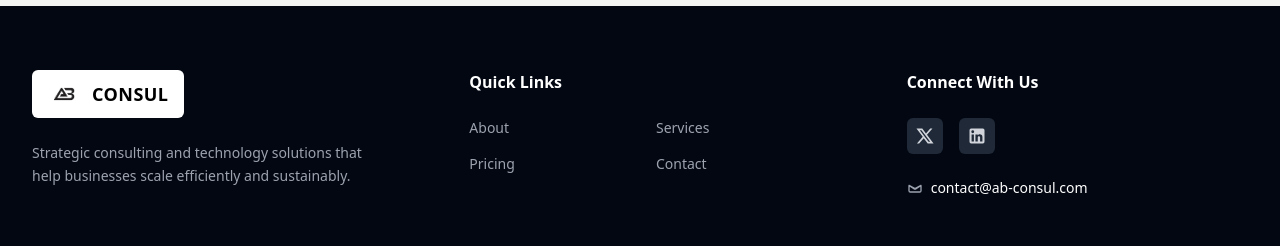
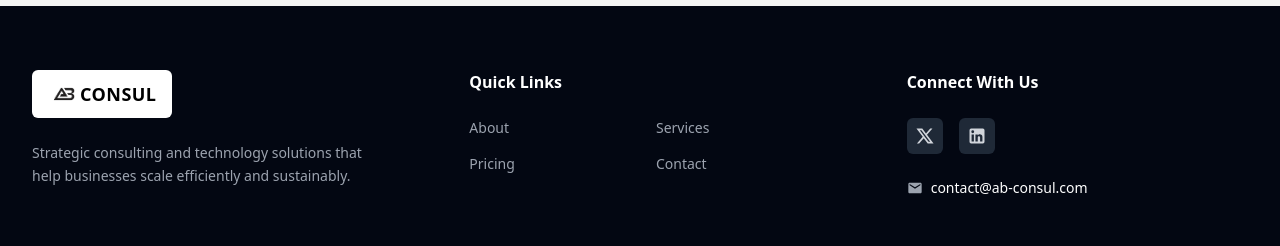
Before and after one commit to l-tting/ab-consul, a Next.js app in the folder my-app/: page / in a window 1280 px wide. Shown: the part 3301-3547 px from the top of the page. Built offline with nearby package versions, Linux system fonts and the light colour scheme.

Commit message:
footer mail -c1

```diff
--- a/my-app/src/components/Footer.jsx
+++ b/my-app/src/components/Footer.jsx
@@ -13,11 +13,7 @@ function Footer() {
       name: "X",
       href: "https://x.com/yourhandle",
       svg: (
-        <svg
-          className="h-5 w-5"
-          viewBox="0 0 24 24"
-          fill="currentColor"
-        >
+        <svg className="h-5 w-5" viewBox="0 0 24 24" fill="currentColor">
           <path d="M10.488 14.651L15.25 21h7l-7.858-10.478L20.93 3h-2.65l-5.117 5.886L8.75 3h-7l7.51 10.015L2.32 21h2.65zM16.25 19L5.75 5h2l10.5 14z"></path>
         </svg>
       ),
@@ -26,11 +22,7 @@ function Footer() {
       name: "LinkedIn",
       href: "https://linkedin.com/company/yourcompany",
       svg: (
-        <svg
-          className="h-5 w-5"
-          viewBox="0 0 24 24"
-          fill="currentColor"
-        >
+        <svg className="h-5 w-5" viewBox="0 0 24 24" fill="currentColor">
           <path d="M19 3a2 2 0 0 1 2 2v14a2 2 0 0 1-2 2H5a2 2 0 0 1-2-2V5a2 2 0 0 1 2-2zm-.5 15.5v-5.3a3.26 3.26 0 0 0-3.26-3.26c-.85 0-1.84.52-2.32 1.3v-1.11h-2.79v8.37h2.79v-4.93c0-.77.62-1.4 1.39-1.4a1.4 1.4 0 0 1 1.4 1.4v4.93zM6.88 8.56a1.68 1.68 0 0 0 1.68-1.68c0-.93-.75-1.69-1.68-1.69a1.69 1.69 0 0 0-1.69 1.69c0 .93.76 1.68 1.69 1.68m1.39 9.94v-8.37H5.5v8.37z"></path>
         </svg>
       ),
@@ -41,12 +33,12 @@ function Footer() {
     <footer className="bg-gray-950 text-gray-300">
       <div className="max-w-7xl mx-auto px-6 lg:px-8 py-16">
 
-        {/* Top Section: Brand / Links / Connect */}
+        {/* Top Section */}
         <div className="grid grid-cols-1 md:grid-cols-3 gap-16 lg:gap-24">
 
           {/* Brand */}
           <div>
-            <div className="inline-flex items-center gap-3 bg-white px-4 py-2 rounded-md mb-6">
+            <div className="inline-flex items-center gap-0 bg-white px-4 py-2 rounded-md mb-6">
               <img
                 src="/ab.png"
                 alt="AB Consul Logo"
@@ -109,21 +101,15 @@ function Footer() {
               ))}
             </div>
 
-            {/* Email with icon */}
+            {/* Email with proper mail icon */}
             <div className="flex items-center gap-2 text-sm">
               <svg
                 xmlns="http://www.w3.org/2000/svg"
                 className="h-4 w-4 text-gray-400"
-                fill="none"
+                fill="currentColor"
                 viewBox="0 0 24 24"
-                stroke="currentColor"
-                strokeWidth={2}
               >
-                <path
-                  strokeLinecap="round"
-                  strokeLinejoin="round"
-                  d="M3 8l7.89 5.26a2 2 0 0 0 2.22 0L21 8m0 0v8a2 2 0 0 1-2 2H5a2 2 0 0 1-2-2V8m18 0L12 13 3 8"
-                />
+                <path d="M20 4H4c-1.1 0-2 .9-2 2v12c0 1.1.9 2 2 2h16c1.1 0 2-.9 2-2V6c0-1.1-.9-2-2-2zm0 4l-8 5-8-5V6l8 5 8-5v2z"/>
               </svg>
               <a
                 href="mailto:contact@ab-consul.com"
```
